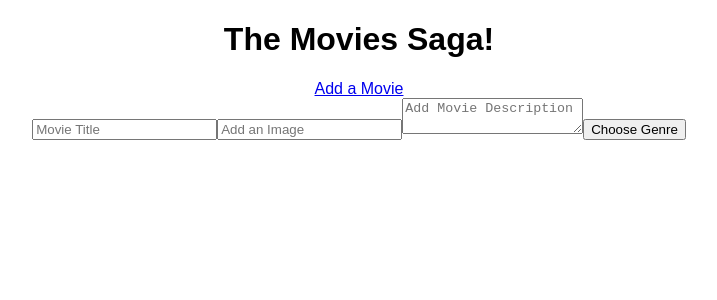
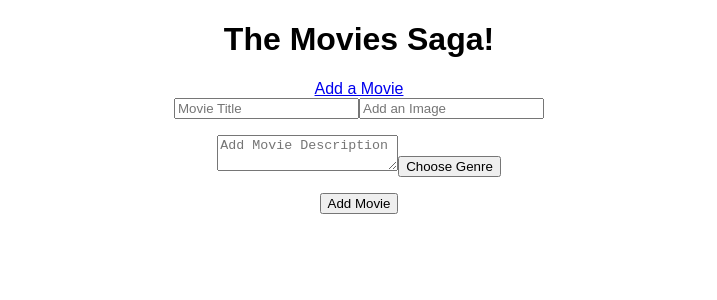
Before and after one commit to Vsam09/weekend-movie-sagas, a React (Create React App) app: page /#/addMovie in a window 1280 px wide. Shown: the top 300 px of the page, without its empty margins (281-998 px from the left). Built offline with nearby package versions, Linux system fonts and the light colour scheme.

Commit message:
created save button

```diff
--- a/src/components/AddMovies/AddMovies.jsx
+++ b/src/components/AddMovies/AddMovies.jsx
@@ -4,10 +4,13 @@ function AddMovies() {
     return(
         <div>
             <form>
-            <input placeholder="Movie Title"/>
-            <input placeholder="Add an Image"/>
-            <textarea placeholder="Add Movie Description"/>
-            <button>Choose Genre</button>
+                <input placeholder="Movie Title"/>
+                <input placeholder="Add an Image"/>
+                    <p>
+                    <textarea placeholder="Add Movie Description"/>
+                    <button>Choose Genre</button>
+                    </p>
+                <button>Add Movie</button>
             </form>
         </div>
     )
--- a/src/components/App/App.js
+++ b/src/components/App/App.js
@@ -4,6 +4,7 @@ import MovieList from '../MovieList/MovieList'
 import Details from '../Details/Details';
 import AddMovies from '../AddMovies/AddMovies';
 import {Link} from 'react-router-dom';
+
 function App() {
   return (
     <div className="App">
--- a/src/components/MovieList/MovieList.jsx
+++ b/src/components/MovieList/MovieList.jsx
@@ -1,8 +1,8 @@
 import React, { useEffect } from 'react';
 import { useDispatch, useSelector } from 'react-redux';
 import './MovieList.css'
-// import {Link, useParams} from 'react-router-dom';
 import MovieListItem from '../MovieListItem/MovieListItem';
+
 function MovieList() {
 
     const dispatch = useDispatch();
```
